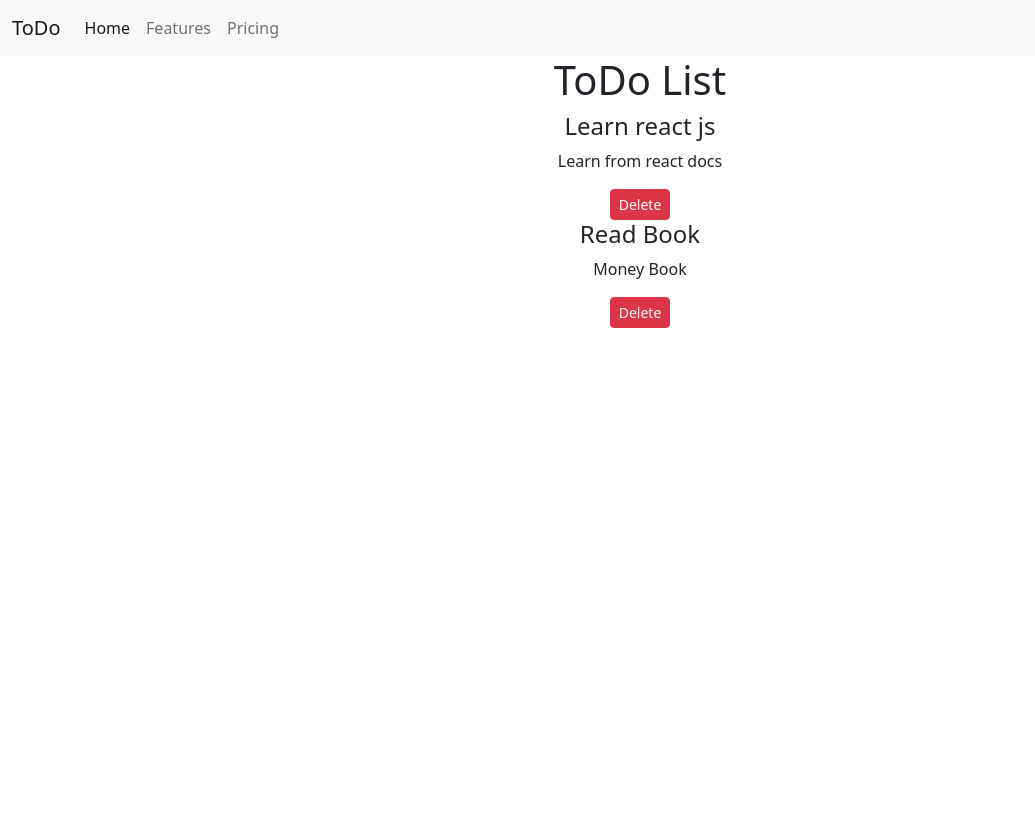
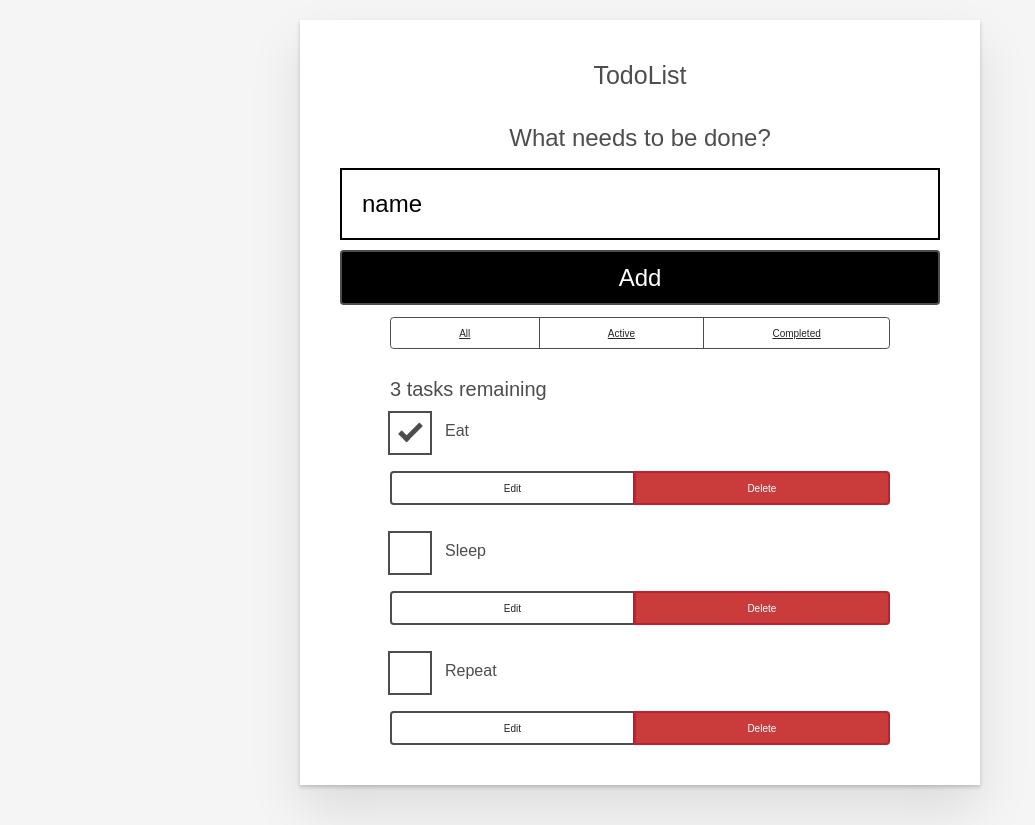
Before and after one commit to akash2819/to--do-list, a React (Create React App) app: page / in a window 1280 px wide. Shown: the whole page, without its empty margins (0-1035 px from the left). Before the commit the page ends 800 px from the top, so only its background shows below. Built offline with nearby package versions, Linux system fonts and the light colour scheme.

Commit message:
new todo list from mdn

```diff
--- a/package.json
+++ b/package.json
@@ -7,6 +7,7 @@
     "@testing-library/react": "^13.3.0",
     "@testing-library/user-event": "^13.5.0",
     "bootstrap": "^5.1.3",
+    "nanoid": "^4.0.0",
     "react": "^18.1.0",
     "react-bootstrap": "^2.4.0",
     "react-dom": "^18.1.0",
--- a/src/App.js
+++ b/src/App.js
@@ -1,35 +1,55 @@
-import './App.css';
-import Header from './components/Header';
-import Footer from './components/Footer';
-import Todos from './components/Todos';
-import React,  {useState}  from 'react';
-function App() {
-  const OnDelete=(data)=>{
-    console.log("deleted",data)
+ import './App.css';
+ import Todo from './components/Todo';
+ import Form from './components/Form';
+ import FilterButton from './components/FilterButton';
+ import React, { useState } from "react";
+ import {nanoid} from "nanoid";
 
-    setTask(data.filter((obj)=>{
-    return obj!==data;
-    }))
+
+function App(props) {
+  //To iterate in data coming from index .js
+  const [tasks, setTasks]=useState(props.task);
+
+  const taskList = tasks.map(task => (
+    <Todo
+        id={task.id}
+        name={task.name}
+        completed={task.completed}
+        key={task.id}
+      />
+    )
+  );
+  //to add task
+  function addTask(name) {
+    const newTask = { id: "todo-" + nanoid(), name: name, completed: false };
+    setTasks([...tasks, newTask]);
   }
+  //for heading counter
+  const taskNoun= taskList.length!==1?'tasks':'task';
+  const headingText=`${taskList.length} ${taskNoun} remaining`;
 
-  const [data,setTask]=useState([{
-    sno:1,
-    title: "Learn react js",
-    desc:"Learn from react docs"
-  },{
-    sno:2,
-    title: "Read Book",
-    desc:"Money Book"
-  }
-]);
   return (
-
-    <div className="App">
-      <Header title="ToDo"/>
-      <Todos todos={data} OnDelete={OnDelete}  />
-      <Footer/>
+    <div className="todoapp stack-large">
+      <h1>TodoList</h1>
+      <Form addTask={addTask}/>
+      <div className="filters btn-group stack-exception">
+        <FilterButton name="All"/>
+        <FilterButton name="Active"/>
+        <FilterButton name="Completed"/>
+      </div>
+      <h2 id="list-heading">
+        {headingText}
+      </h2>
+      <ul
+        role="list"
+        className="todo-list stack-large stack-exception"
+        aria-labelledby="list-heading"
+      >
+       {taskList}
+      </ul>
     </div>
   );
 }
 
+
 export default App;
--- /dev/null
+++ b/src/components/FilterButton.js
@@ -0,0 +1,13 @@
+import React from 'react'
+
+function FilterButton(props) {
+  return (
+    <button type="button" className="btn toggle-btn" aria-pressed="true">
+          <span className="visually-hidden">Show </span>
+          <span>{props.name}</span>
+          <span className="visually-hidden"> tasks</span>
+        </button>
+  )
+}
+
+export default FilterButton
--- a/src/components/Footer.js
+++ /dev/null
@@ -1,9 +0,0 @@
-import React from 'react'
-
-export default function Footer() {
-  return (
-    <div>
-
-    </div>
-  )
-}
--- /dev/null
+++ b/src/components/Form.js
@@ -0,0 +1,38 @@
+import React, { useState } from "react";
+
+function Form(props) {
+    const [name,setName]= useState("name");
+
+    function handleSubmit(e) {
+        e.preventDefault();
+        props.addTask(name);
+        setName("");
+      }
+
+    function handleChange(e){
+        setName(e.target.value);
+    }
+  return (
+    <form onSubmit={handleSubmit} >
+    <h2 className="label-wrapper">
+      <label htmlFor="new-todo-input" className="label__lg">
+        What needs to be done?
+      </label>
+    </h2>
+    <input
+      type="text"
+      id="new-todo-input"
+      className="input input__lg"
+      name="text"
+      autoComplete="off"
+      value={name}
+      onChange={handleChange}
+    />
+    <button type="submit" className="btn btn__primary btn__lg"  >
+      Add
+    </button>
+  </form>
+  )
+}
+
+export default Form;
--- a/src/components/Header.js
+++ /dev/null
@@ -1,40 +0,0 @@
-import React from 'react'
-import { propTypes } from 'react-bootstrap/esm/Image'
-
-export default function Header(props) {
-  return (
-    <div>
-      <nav className="navbar navbar-expand-lg bg-light">
-  <div class="container-fluid">
-    <a class="navbar-brand" href="#">{props.title}</a>
-    <button class="navbar-toggler" type="button" data-bs-toggle="collapse" data-bs-target="#navbarNav" aria-controls="navbarNav" aria-expanded="false" aria-label="Toggle navigation">
-      <span class="navbar-toggler-icon"></span>
-    </button>
-    <div class="collapse navbar-collapse" id="navbarNav">
-      <ul class="navbar-nav">
-        <li class="nav-item">
-          <a className="nav-link active" aria-current="page" href="#">Home</a>
-        </li>
-        <li class="nav-item">
-          <a class="nav-link" href="#">Features</a>
-        </li>
-        <li class="nav-item">
-          <a class="nav-link" href="#">Pricing</a>
-        </li>
-        {/* <li class="nav-item">
-          <a class="nav-link disabled">Disabled</a>
-        </li> */}
-      </ul>
-    </div>
-  </div>
-</nav>
-
-    </div>
-  )
-}
-// Header.defaultProps={
-//   title:"No Title"
-// }
-// Header.propsTypes={
-//   title:propTypes.string
-// }
--- /dev/null
+++ b/src/components/Todo.js
@@ -0,0 +1,22 @@
+import React from "react";
+
+export default function Todo(props) {
+  return (
+    <li className="todo stack-small">
+          <div className="c-cb">
+            <input id={props.id} type="checkbox" defaultChecked={props.completed} />
+            <label className="todo-label" htmlFor="todo-0">
+              {props.name}
+            </label>
+          </div>
+          <div className="btn-group">
+            <button type="button" className="btn">
+              Edit <span className="visually-hidden">{props.name}</span>
+            </button>
+            <button type="button" className="btn btn__danger">
+              Delete <span className="visually-hidden">{props.name}</span>
+            </button>
+          </div>
+        </li>
+  );
+}
--- a/src/components/TodoItem.js
+++ /dev/null
@@ -1,12 +0,0 @@
-import React from 'react'
-
-export default function TodoItem (task) {
-  return (
-    <div>
-      <h4>{task.task.title}</h4>
-      <p>{task.task.desc}</p>
-      <button className='btn btn-sm btn-danger' onClick={()=>task.OnDelete(task.task)} >Delete</button>
-    </div>
-  )
-}
-//https://onecompiler.com/questions/3w5uthte3/-unhandled-runtime-error-typeerror-data-filter-is-not-a-function-in-react-application
--- a/src/components/Todos.js
+++ /dev/null
@@ -1,13 +0,0 @@
-import React from 'react';
-import TodoItem from './TodoItem';
-export default function Todos (props) {
-  return (
-    <div className='container'>
-      <h1 >ToDo List</h1>
-      {props.todos.map((todo)=>{
-         return <TodoItem task ={todo} key={props.sno} OnDelete={props.OnDelete}/>
-      }) }
-
-    </div>
-  )
-}
--- a/src/index.css
+++ b/src/index.css
@@ -1,13 +1,292 @@
-/* body {
+/* RESETS */
+*,
+*::before,
+*::after {
+  box-sizing: border-box;
+}
+*:focus {
+  outline: 3px dashed #228bec;
+  outline-offset: 0;
+}
+html {
+  font: 62.5% / 1.15 sans-serif;
+}
+h1,
+h2 {
+  margin-bottom: 0;
+}
+ul {
+  list-style: none;
+  padding: 0;
+}
+button {
+  border: none;
   margin: 0;
-  font-family: -apple-system, BlinkMacSystemFont, 'Segoe UI', 'Roboto', 'Oxygen',
-    'Ubuntu', 'Cantarell', 'Fira Sans', 'Droid Sans', 'Helvetica Neue',
-    sans-serif;
+  padding: 0;
+  width: auto;
+  overflow: visible;
+  background: transparent;
+  color: inherit;
+  font: inherit;
+  line-height: normal;
+  -webkit-font-smoothing: inherit;
+  -moz-osx-font-smoothing: inherit;
+  -webkit-appearance: none;
+}
+button::-moz-focus-inner {
+  border: 0;
+}
+button,
+input,
+optgroup,
+select,
+textarea {
+  font-family: inherit;
+  font-size: 100%;
+  line-height: 1.15;
+  margin: 0;
+}
+button,
+input {
+  overflow: visible;
+}
+input[type="text"] {
+  border-radius: 0;
+}
+body {
+  width: 100%;
+  max-width: 68rem;
+  margin: 0 auto;
+  font: 1.6rem/1.25 Arial, sans-serif;
+  background-color: #f5f5f5;
+  color: #4d4d4d;
+}
+@media screen and (min-width: 620px) {
+  body {
+    font-size: 1.9rem;
+    line-height: 1.31579;
+  }
+}
+/*END RESETS*/
+/* GLOBAL STYLES */
+.form-group > input[type="text"] {
+  display: inline-block;
+  margin-top: 0.4rem;
+}
+.btn {
+  padding: 0.8rem 1rem 0.7rem;
+  border: 0.2rem solid #4d4d4d;
+  cursor: pointer;
+  text-transform: capitalize;
+}
+.btn.toggle-btn {
+  border-width: 1px;
+  border-color: #d3d3d3;
+}
+.btn.toggle-btn[aria-pressed="true"] {
+  text-decoration: underline;
+  border-color: #4d4d4d;
+}
+.btn__danger {
+  color: #fff;
+  background-color: #ca3c3c;
+  border-color: #bd2130;
+}
+.btn__filter {
+  border-color: lightgrey;
+}
+.btn__primary {
+  color: #fff;
+  background-color: #000;
+}
+.btn-group {
+  display: flex;
+  justify-content: space-between;
+}
+.btn-group > * {
+  flex: 1 1 49%;
+}
+.btn-group > * + * {
+  margin-left: 0.8rem;
+}
+.label-wrapper {
+  margin: 0;
+  flex: 0 0 100%;
+  text-align: center;
+}
+.visually-hidden {
+  position: absolute !important;
+  height: 1px;
+  width: 1px;
+  overflow: hidden;
+  clip: rect(1px 1px 1px 1px);
+  clip: rect(1px, 1px, 1px, 1px);
+  white-space: nowrap;
+}
+[class*="stack"] > * {
+  margin-top: 0;
+  margin-bottom: 0;
+}
+.stack-small > * + * {
+  margin-top: 1.25rem;
+}
+.stack-large > * + * {
+  margin-top: 2.5rem;
+}
+@media screen and (min-width: 550px) {
+  .stack-small > * + * {
+    margin-top: 1.4rem;
+  }
+  .stack-large > * + * {
+    margin-top: 2.8rem;
+  }
+}
+.stack-exception {
+  margin-top: 1.2rem;
+}
+/* END GLOBAL STYLES */
+.todoapp {
+  background: #fff;
+  margin: 2rem 0 4rem 0;
+  padding: 1rem;
+  position: relative;
+  box-shadow: 0 2px 4px 0 rgba(0, 0, 0, 0.2), 0 2.5rem 5rem 0 rgba(0, 0, 0, 0.1);
+}
+@media screen and (min-width: 550px) {
+  .todoapp {
+    padding: 4rem;
+  }
+}
+.todoapp > * {
+  max-width: 50rem;
+  margin-left: auto;
+  margin-right: auto;
+}
+.todoapp > form {
+  max-width: 100%;
+}
+.todoapp > h1 {
+  display: block;
+  max-width: 100%;
+  text-align: center;
+  margin: 0;
+  margin-bottom: 1rem;
+}
+.label__lg {
+  line-height: 1.01567;
+  font-weight: 300;
+  padding: 0.8rem;
+  margin-bottom: 1rem;
+  text-align: center;
+}
+.input__lg {
+  padding: 2rem;
+  border: 2px solid #000;
+}
+.input__lg:focus {
+  border-color: #4d4d4d;
+  box-shadow: inset 0 0 0 2px;
+}
+[class*="__lg"] {
+  display: inline-block;
+  width: 100%;
+  font-size: 1.9rem;
+}
+[class*="__lg"]:not(:last-child) {
+  margin-bottom: 1rem;
+}
+@media screen and (min-width: 620px) {
+  [class*="__lg"] {
+    font-size: 2.4rem;
+  }
+}
+.filters {
+  width: 100%;
+  margin: unset auto;
+}
+/* Todo item styles */
+.todo {
+  display: flex;
+  flex-direction: row;
+  flex-wrap: wrap;
+}
+.todo > * {
+  flex: 0 0 100%;
+}
+.todo-text {
+  width: 100%;
+  min-height: 4.4rem;
+  padding: 0.4rem 0.8rem;
+  border: 2px solid #565656;
+}
+.todo-text:focus {
+  box-shadow: inset 0 0 0 2px;
+}
+/* CHECKBOX STYLES */
+.c-cb {
+  box-sizing: border-box;
+  font-family: Arial, sans-serif;
   -webkit-font-smoothing: antialiased;
-  -moz-osx-font-smoothing: grayscale;
+  font-weight: 400;
+  font-size: 1.6rem;
+  line-height: 1.25;
+  display: block;
+  position: relative;
+  min-height: 44px;
+  padding-left: 40px;
+  clear: left;
 }
-
-code {
-  font-family: source-code-pro, Menlo, Monaco, Consolas, 'Courier New',
-    monospace;
-} */
+.c-cb > label::before,
+.c-cb > input[type="checkbox"] {
+  box-sizing: border-box;
+  top: -2px;
+  left: -2px;
+  width: 44px;
+  height: 44px;
+}
+.c-cb > input[type="checkbox"] {
+  -webkit-font-smoothing: antialiased;
+  cursor: pointer;
+  position: absolute;
+  z-index: 1;
+  margin: 0;
+  opacity: 0;
+}
+.c-cb > label {
+  font-size: inherit;
+  font-family: inherit;
+  line-height: inherit;
+  display: inline-block;
+  margin-bottom: 0;
+  padding: 8px 15px 5px;
+  cursor: pointer;
+  touch-action: manipulation;
+}
+.c-cb > label::before {
+  content: "";
+  position: absolute;
+  border: 2px solid currentcolor;
+  background: transparent;
+}
+.c-cb > input[type="checkbox"]:focus + label::before {
+  border-width: 4px;
+  outline: 3px dashed #228bec;
+}
+.c-cb > label::after {
+  box-sizing: content-box;
+  content: "";
+  position: absolute;
+  top: 11px;
+  left: 9px;
+  width: 18px;
+  height: 7px;
+  transform: rotate(-45deg);
+  border: solid;
+  border-width: 0 0 5px 5px;
+  border-top-color: transparent;
+  opacity: 0;
+  background: transparent;
+}
+.c-cb > input[type="checkbox"]:checked + label::after {
+  opacity: 1;
+}
--- a/src/index.js
+++ b/src/index.js
@@ -4,9 +4,14 @@
 import App from './App';
 import reportWebVitals from './reportWebVitals';
 
+const DATA = [
+    { id: "todo-0", name: "Eat", completed: true },
+    { id: "todo-1", name: "Sleep", completed: false },
+    { id: "todo-2", name: "Repeat", completed: false }
+  ];
 
 const root = ReactDOM.createRoot(document.getElementById('root'));
 root.render(
- <App/>
+ <App task={DATA}/>
 );
 reportWebVitals();
```
Also changed, not shown: 1 other file (tests, documents, lock files or other folders).
